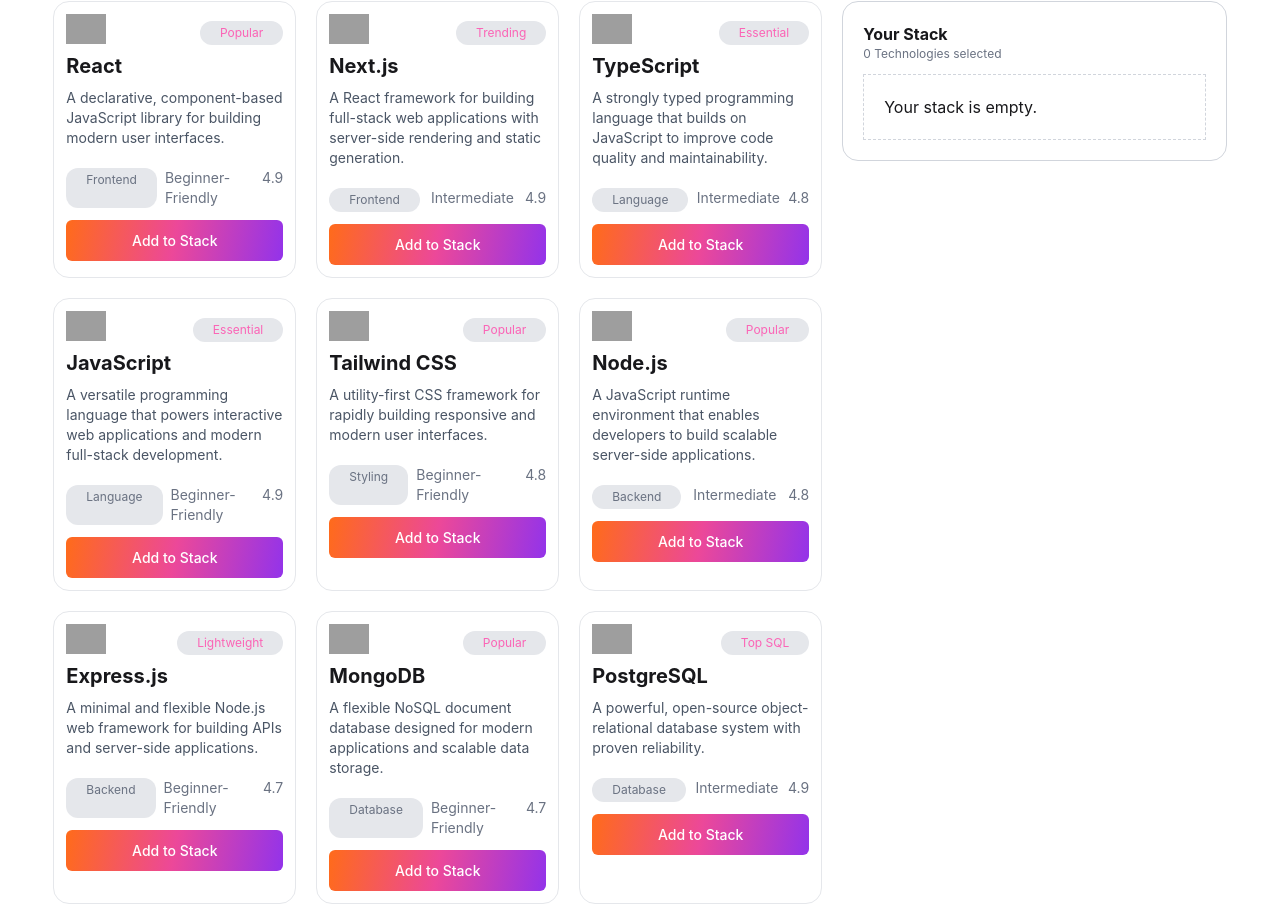
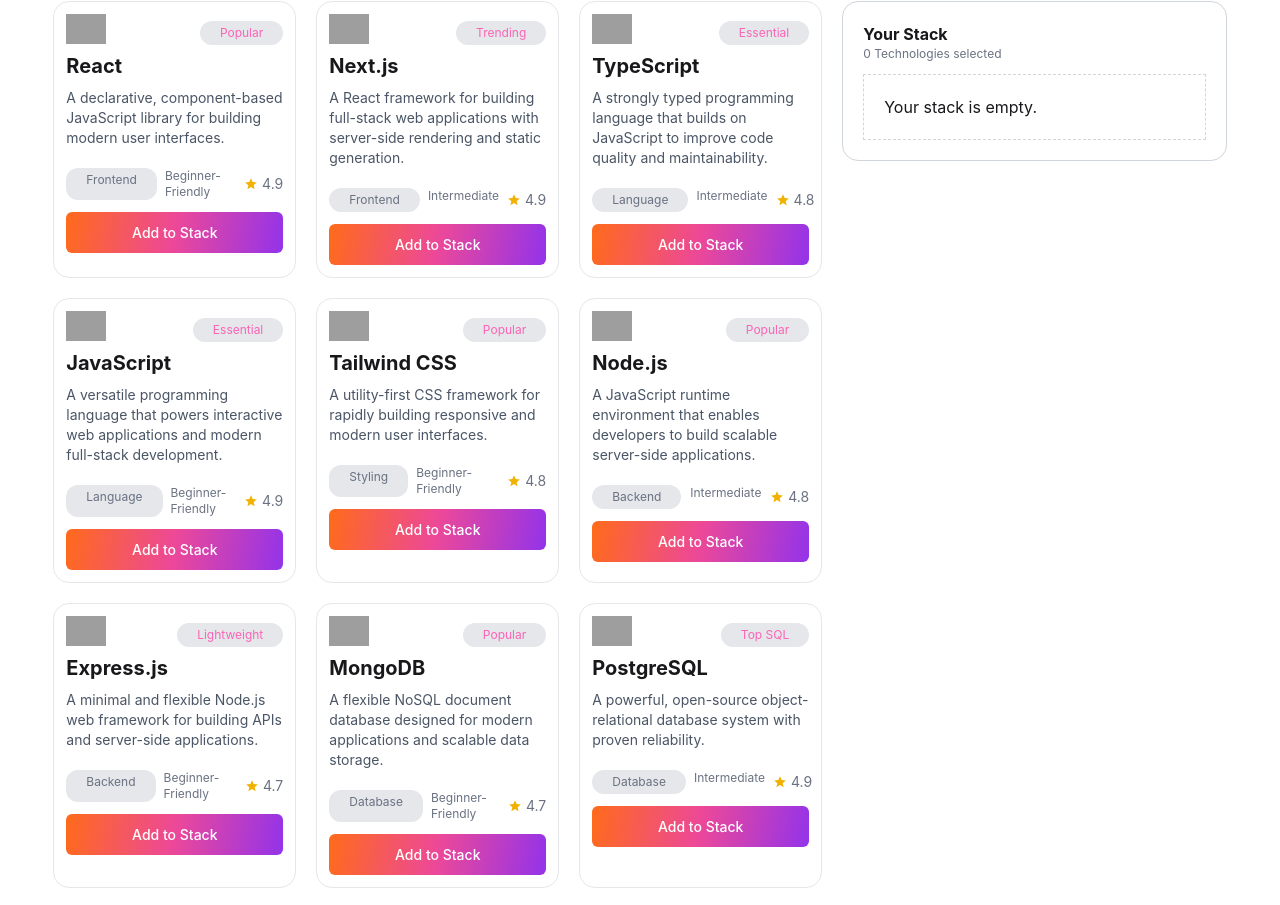
Before and after one commit to jnoyon/devstack, a React (Vite) app: page / in a window 1280 px wide. Shown: the part 814-1719 px from the top of the page. Built offline with nearby package versions, Linux system fonts and the light colour scheme; grey boxes are pictures that could not be loaded.

Commit message:
Added Rating

```diff
--- a/src/assets/components/technology/TechnologyCard.jsx
+++ b/src/assets/components/technology/TechnologyCard.jsx
@@ -1,3 +1,5 @@
+import { MdOutlineStarPurple500 } from "react-icons/md";
+
 export default function TechnologyCard({ technology, handleAdd, isAdded }) {
   return (
     <div
@@ -30,9 +32,13 @@ export default function TechnologyCard({ technology, handleAdd, isAdded }) {
           {technology.category}
         </p>
 
-        <p>{technology.difficulty}</p>
+        <p className="text-xs">{technology.difficulty}</p>
 
-        <p>{technology.rating}</p>
+        <p className="flex items-center gap-1">
+          {" "}
+          <MdOutlineStarPurple500 className="text-yellow-500" />{" "}
+          <span> {technology.rating} </span>{" "}
+        </p>
       </div>
 
       <button
```
